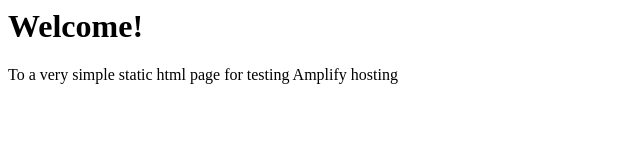
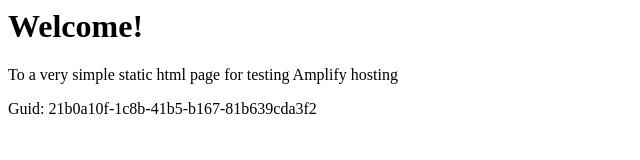
Before and after one commit to aws-aemilia-gru/Github-PR-Commit-Integration-Test-DoNotTouch-v1-prod-sa-east-1, a website: page src/index.html in a window 1280 px wide. Shown: the whole page, without its empty margins (0-640 px from the left). Drawn offline with Linux system fonts and the light colour scheme.

Commit message:
commit from integ tests

```diff
--- a/src/index.html
+++ b/src/index.html
@@ -1,3 +1,5 @@
+
+
 <html lang="en">
 
 <head>
@@ -10,6 +12,6 @@
 <body>
     <h1>Welcome!</h1>
     <p>To a very simple static html page for testing Amplify hosting</p>
-</body>
+    <p>Guid: 21b0a10f-1c8b-41b5-b167-81b639cda3f2</p></body>
 
 </html>
```
